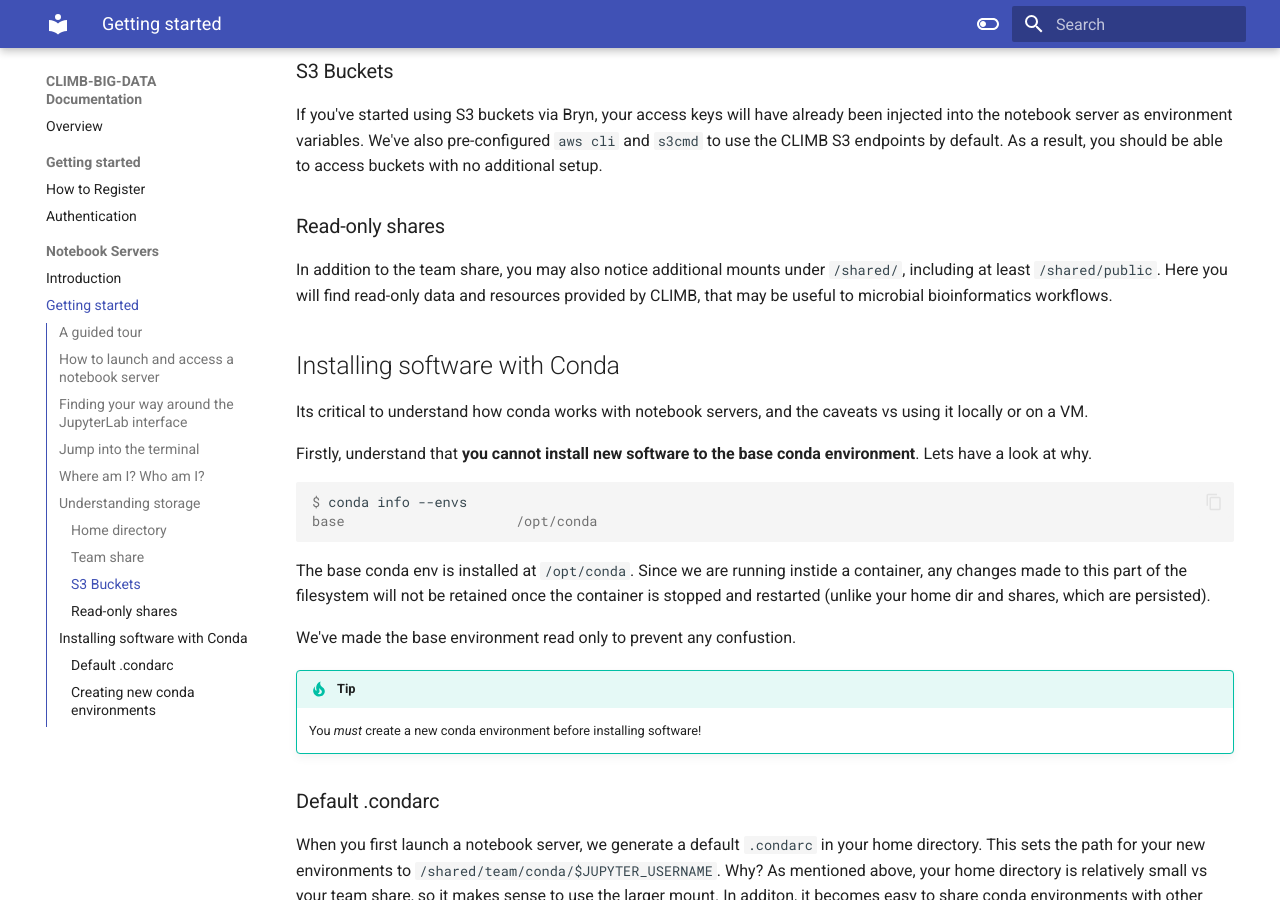
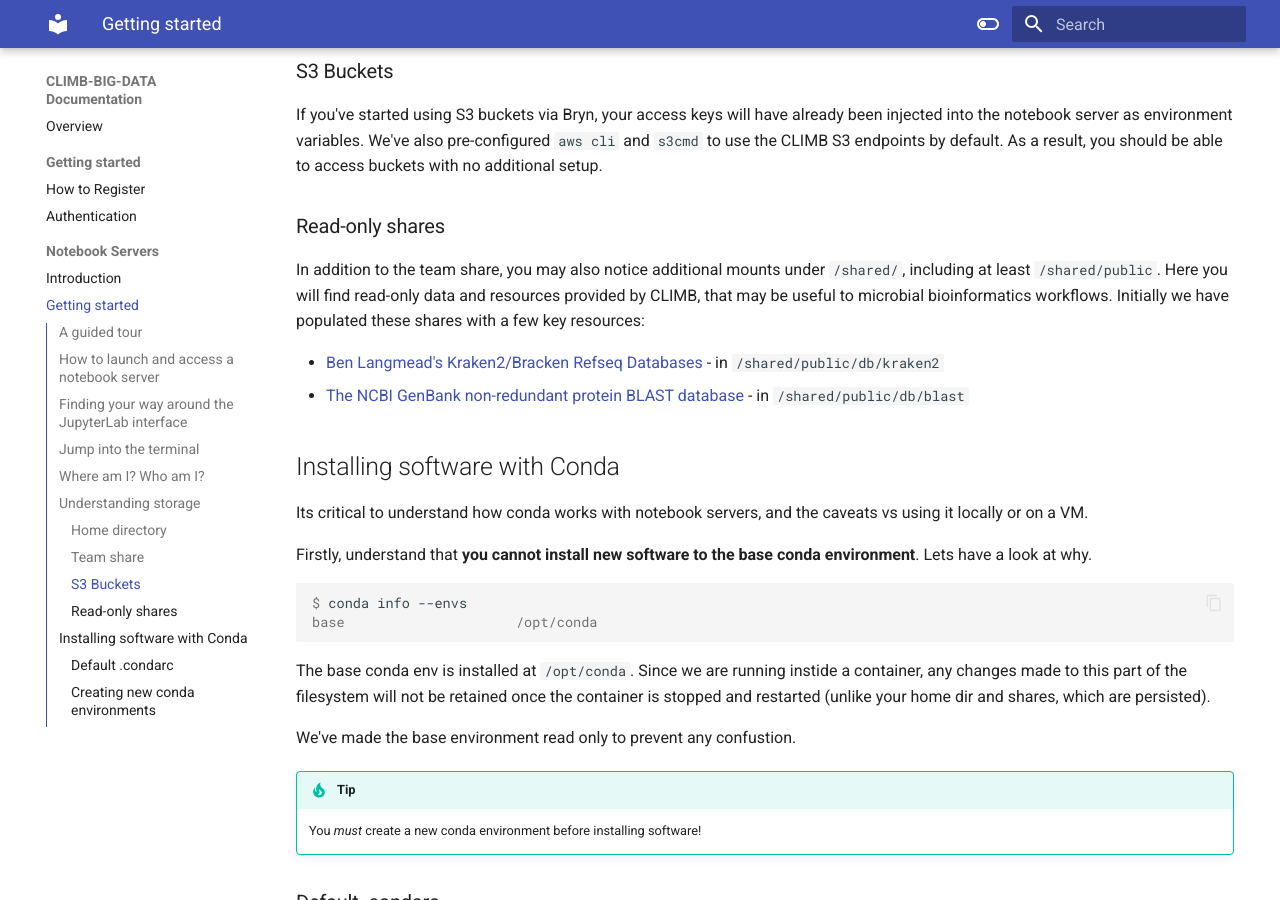
Before and after one commit to MRC-CLIMB/docs, an MkDocs documentation site: the page built from docs/notebook-servers/getting-started.md, in a window 1280 px wide and 900 px high, scrolled down 2002 px. Built offline with MkDocs 1.6.1 and Material for MkDocs 9.7.7, drawn with Linux system fonts in a browser that asks for light colours.

Commit message:
add links to databases

```diff
--- a/docs/notebook-servers/getting-started.md
+++ b/docs/notebook-servers/getting-started.md
@@ -62,7 +62,10 @@ If you've started using S3 buckets via Bryn, your access keys will have already
 
 ### Read-only shares
 
-In addition to the team share, you may also notice additional mounts under `/shared/`, including at least `/shared/public`. Here you will find read-only data and resources provided by CLIMB, that may be useful to microbial bioinformatics workflows.
+In addition to the team share, you may also notice additional mounts under `/shared/`, including at least `/shared/public`. Here you will find read-only data and resources provided by CLIMB, that may be useful to microbial bioinformatics workflows. Initially we have populated these shares with a few key resources:
+
+  * [Ben Langmead's Kraken2/Bracken Refseq Databases](https://benlangmead.github.io/aws-indexes/k2) - in `/shared/public/db/kraken2`
+  * [The NCBI GenBank non-redundant protein BLAST database](https://ftp.ncbi.nlm.nih.gov/blast/db/) - in `/shared/public/db/blast`
 
 ## Installing software with Conda
 
```
